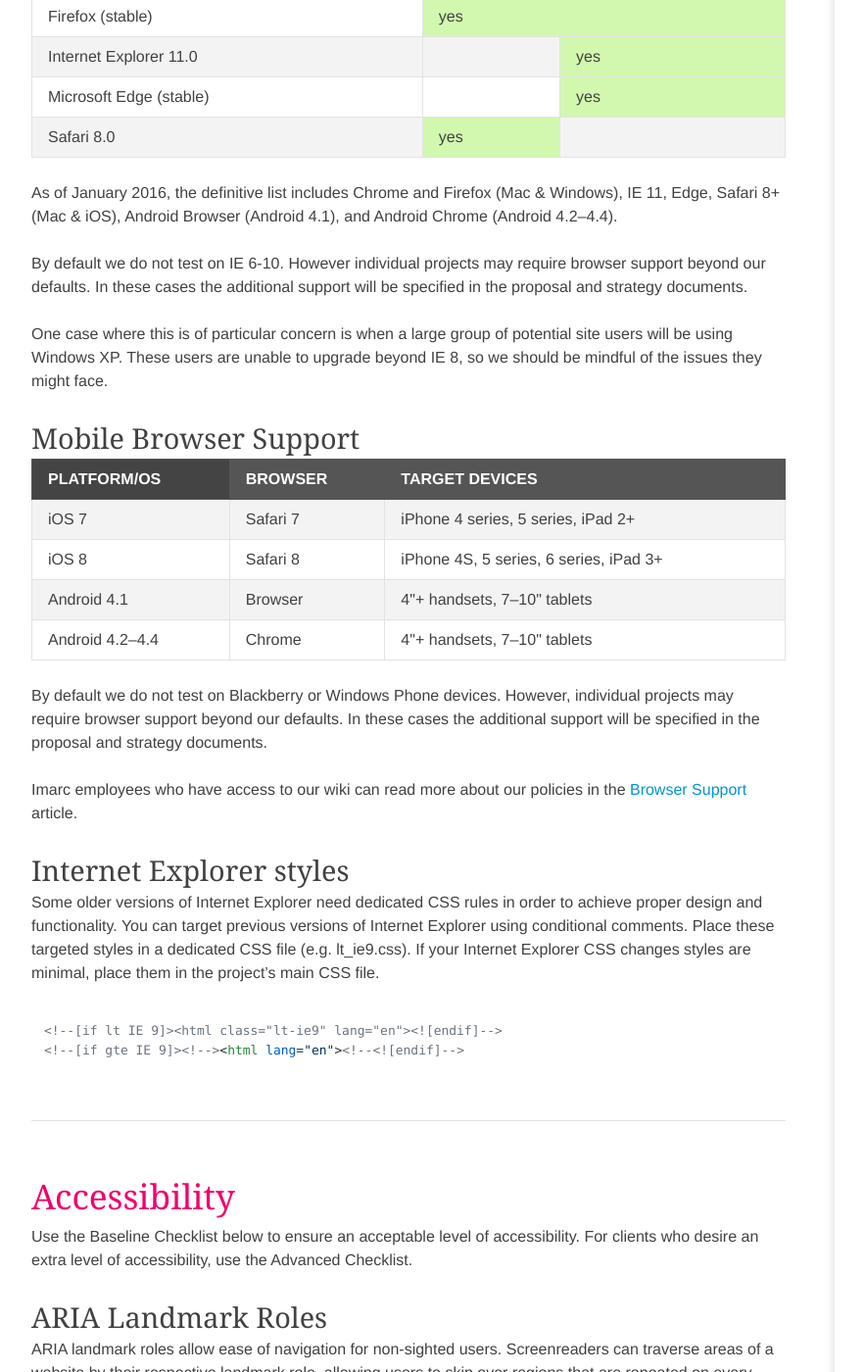
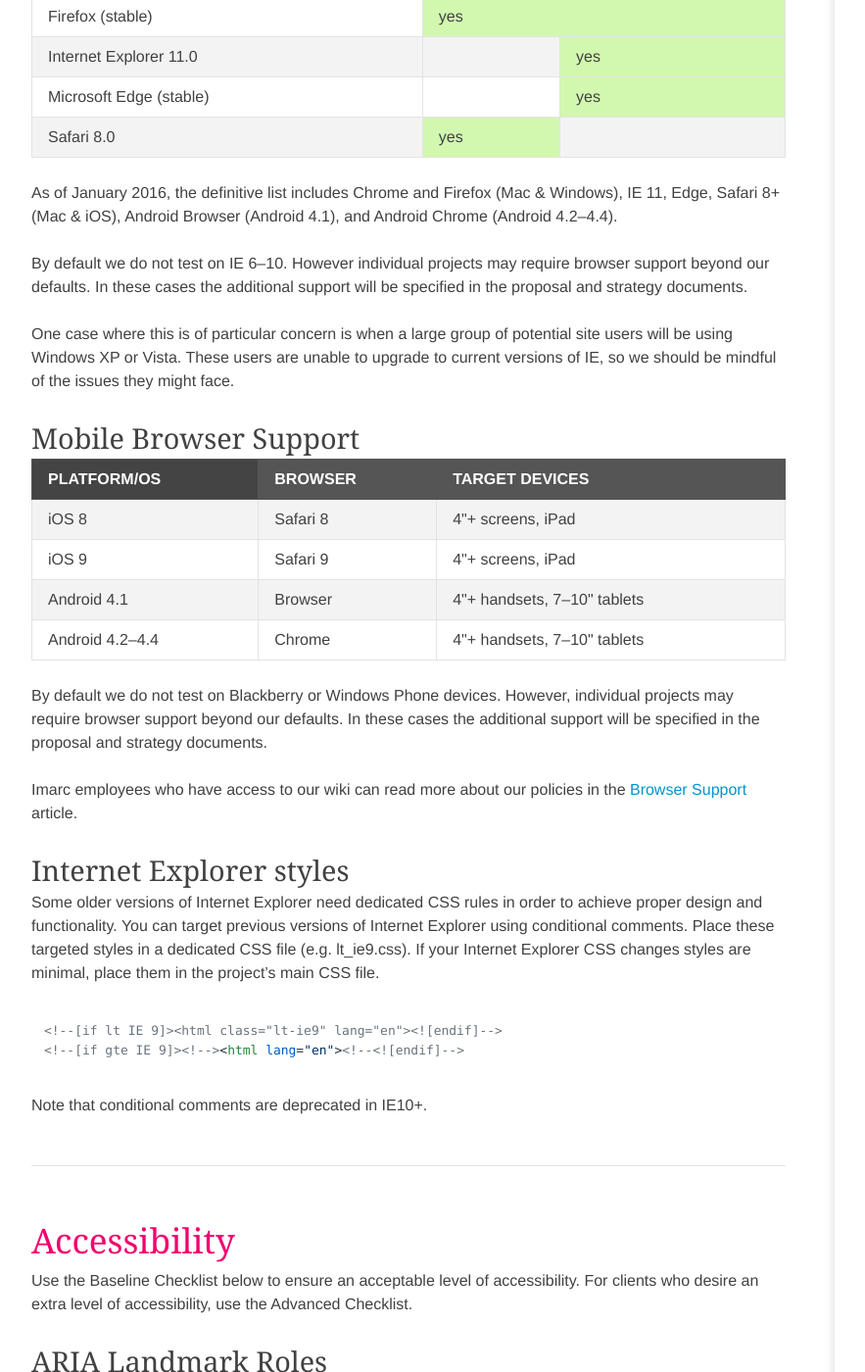
Before and after one commit to imarc/handbook, a Jekyll site: the page built from frontend.markdown, in a window 1280 px wide and 1400 px high, scrolled down 7540 px. Shown: the whole window at 98% size, without its empty margins (88-971 px from the left). Built offline with Jekyll 4.4.1, drawn with Linux system fonts in a browser that asks for light colours; nearby versions of some CDN libraries; some web fonts are replaced.

Commit message:
Removed iOS7, added iOS9. iOS now specifies phones by screen size instead of devices. Updated IE notes to mention Vista.

```diff
--- a/frontend.markdown
+++ b/frontend.markdown
@@ -318,13 +318,13 @@
 As of January 2016, the definitive list includes Chrome and Firefox (Mac & Windows), IE 11, Edge,
 Safari 8+ (Mac & iOS), Android Browser (Android 4.1), and Android Chrome (Android 4.2–4.4).
 
-By default we do not test on IE 6-10. However individual projects may require browser support
+By default we do not test on IE 6–10. However individual projects may require browser support
 beyond our defaults. In these cases the additional support will be specified in the proposal and
 strategy documents.
 
 One case where this is of particular concern is when a large group of potential site users will be
-using Windows XP. These users are unable to upgrade beyond IE 8, so we should be mindful of the
-issues they might face.
+using Windows XP or Vista. These users are unable to upgrade to current versions of IE, so we
+should be mindful of the issues they might face.
 
 ### Mobile Browser Support
 
@@ -335,14 +335,14 @@
 		<th>Target Devices</th>
 	</tr>
 	<tr>
-		<td>iOS 7</td>
-		<td>Safari 7</td>
-		<td>iPhone 4 series, 5 series, iPad 2+</td>
+		<td>iOS 8</td>
+		<td>Safari 8</td>
+		<td>4"+ screens, iPad</td>
 	</tr>
 	<tr>
-		<td>iOS 8</td>
-		<td>Safari 8</td>
-		<td>iPhone 4S, 5 series, 6 series, iPad 3+</td>
+		<td>iOS 9</td>
+		<td>Safari 9</td>
+		<td>4"+ screens, iPad</td>
 	</tr>
 	<tr>
 		<td>Android 4.1</td>
@@ -367,6 +367,7 @@
 	<!--[if lt IE 9]><html class="lt-ie9" lang="en"><![endif]-->
 	<!--[if gte IE 9]><!--><html lang="en"><!--<![endif]-->
 
+Note that conditional comments are deprecated in IE10+.
 
 ## Accessibility
 
```
